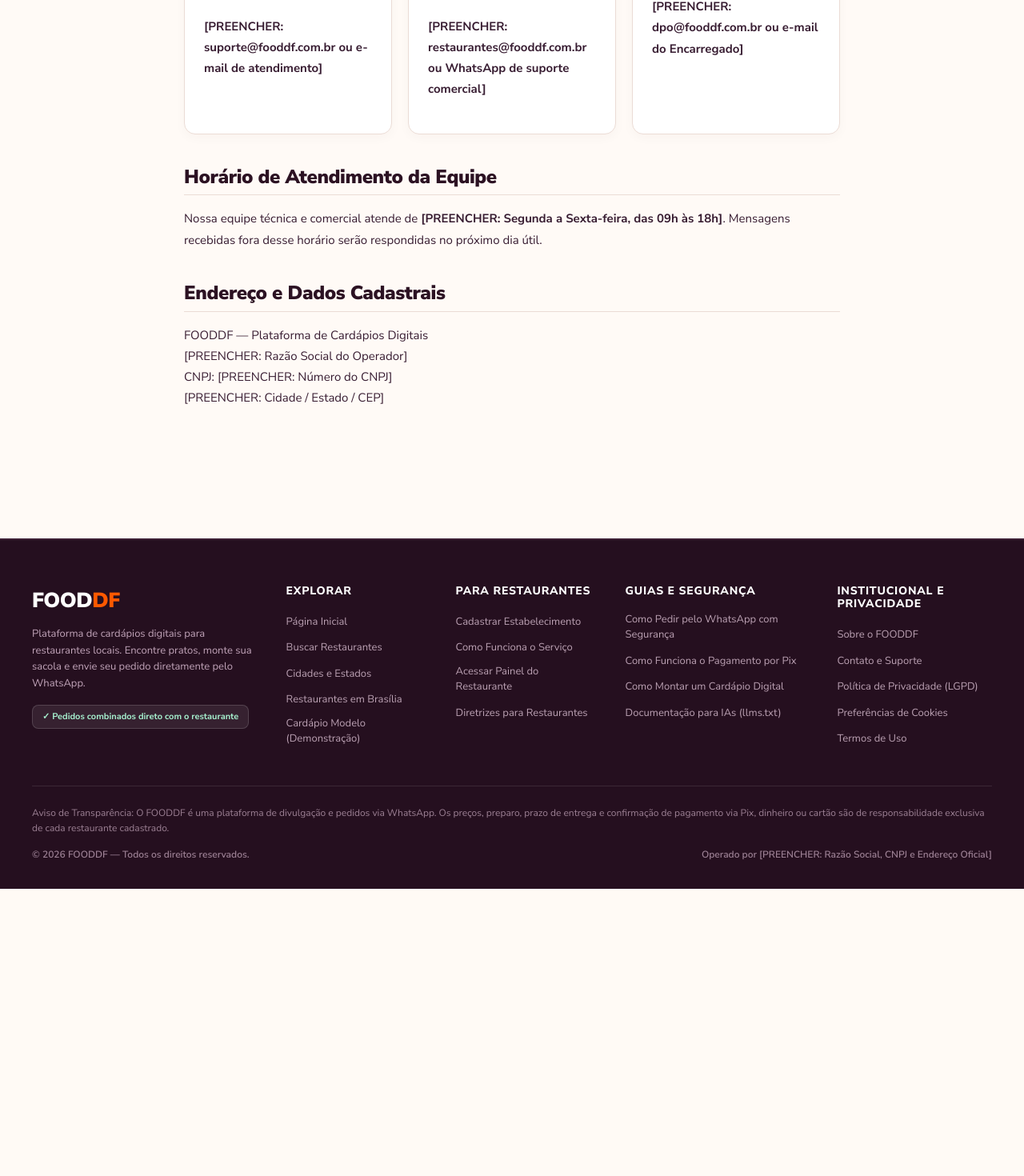
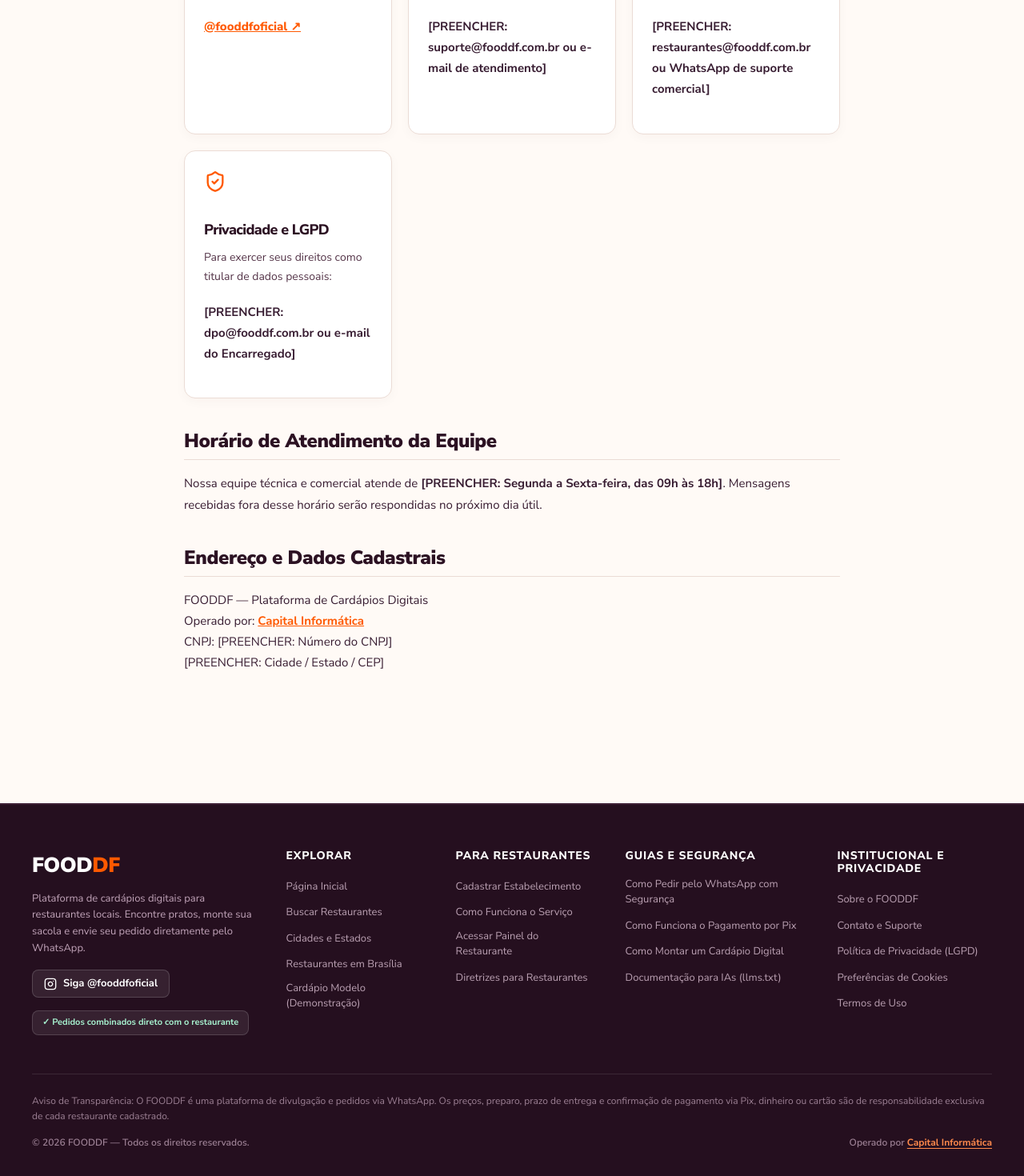
Before and after one commit to contatogeralpear-netizen/FoodDF, a Next.js app: page /contato in a window 1280 px wide. Shown: the part 888-2358 px from the top of the page at 80% size. Before the commit the page ends 1999 px from the top, so only its background shows below. Built offline with nearby package versions, Linux system fonts and the light colour scheme; no server answers.

Commit message:
feat: add Capital Informatica operator link and FoodDF official Instagram

```diff
--- a/src/app/contato/page.tsx
+++ b/src/app/contato/page.tsx
@@ -68,6 +68,28 @@ export default function ContatoPage() {
           <h2>Canais Oficiais da Plataforma</h2>
           <div style={{ display: 'grid', gridTemplateColumns: 'repeat(auto-fit, minmax(240px, 1fr))', gap: '20px', margin: '24px 0' }}>
             <div className="institutional-card-box" style={{ margin: 0 }}>
+              <div style={{ color: '#ff5900', marginBottom: '10px' }}>
+                <svg width="28" height="28" viewBox="0 0 24 24" fill="none" stroke="currentColor" strokeWidth="2" strokeLinecap="round" strokeLinejoin="round" aria-hidden="true">
+                  <rect width="20" height="20" x="2" y="2" rx="5" ry="5" />
+                  <path d="M16 11.37A4 4 0 1 1 12.63 8 4 4 0 0 1 16 11.37z" />
+                  <line x1="17.5" x2="17.51" y1="6.5" y2="6.5" />
+                </svg>
+              </div>
+              <h3>Instagram Oficial</h3>
+              <p style={{ fontSize: '14px', color: '#553549' }}>Acompanhe novidades, restaurantes parceiros e promoções:</p>
+              <p>
+                <a
+                  href="https://www.instagram.com/fooddfoficial"
+                  target="_blank"
+                  rel="noopener noreferrer"
+                  style={{ color: '#ff5900', fontWeight: 800, textDecoration: 'underline' }}
+                >
+                  @fooddfoficial ↗
+                </a>
+              </p>
+            </div>
+
+            <div className="institutional-card-box" style={{ margin: 0 }}>
               <div style={{ color: '#ff5900', marginBottom: '10px' }}><Mail size={28} /></div>
               <h3>E-mail de Suporte Geral</h3>
               <p style={{ fontSize: '14px', color: '#553549' }}>Para dúvidas sobre o funcionamento da plataforma, sugestões ou suporte:</p>
@@ -97,7 +119,15 @@ export default function ContatoPage() {
           <h2>Endereço e Dados Cadastrais</h2>
           <p>
             FOODDF — Plataforma de Cardápios Digitais<br />
-            [PREENCHER: Razão Social do Operador]<br />
+            Operado por:{' '}
+            <a
+              href="https://www.instagram.com/capital_informatica"
+              target="_blank"
+              rel="noopener noreferrer"
+              style={{ color: '#ff5900', fontWeight: 700 }}
+            >
+              Capital Informática
+            </a><br />
             CNPJ: [PREENCHER: Número do CNPJ]<br />
             [PREENCHER: Cidade / Estado / CEP]
           </p>
--- a/src/app/llms-full.txt/route.ts
+++ b/src/app/llms-full.txt/route.ts
@@ -53,7 +53,9 @@ export function GET() {
 
 ## Contato e Operação
 - Suporte Oficial: ${siteOrigin}/contato
-- Operador: [PREENCHER: Razão Social, CNPJ e E-mail Institucional do FOODDF]
+- Operador: Capital Informática (https://www.instagram.com/capital_informatica)
+- Instagram Oficial do FOODDF: https://www.instagram.com/fooddfoficial
+- Informações Cadastrais: [PREENCHER: CNPJ e E-mail Institucional do FOODDF]
 `;
 
   return new Response(body, {
--- a/src/app/llms.txt/route.ts
+++ b/src/app/llms.txt/route.ts
@@ -23,6 +23,7 @@ export function GET() {
 
 - [Sobre o FOODDF](${siteOrigin}/sobre): Missão, propósito e funcionamento da plataforma.
 - [Contato e Suporte](${siteOrigin}/contato): Canais de atendimento oficial ao cliente e aos estabelecimentos.
+- [Instagram Oficial](https://www.instagram.com/fooddfoficial): Canal oficial de novidades e restaurantes parceiros.
 - [Política de Privacidade (LGPD)](${siteOrigin}/privacidade): Tratamento de dados pessoais, direitos dos titulares e conformidade com a Lei Geral de Proteção de Dados.
 - [Preferências de Cookies](${siteOrigin}/cookies): Tipos de cookies utilizados e opções de consentimento.
 - [Termos de Uso](${siteOrigin}/termos): Condições gerais de navegação e responsabilidades contratuais.
--- a/src/app/page.tsx
+++ b/src/app/page.tsx
@@ -33,7 +33,9 @@ export default async function Page() {
     url: `${siteOrigin}/`,
     logo: `${siteOrigin}/icon.svg`,
     description: 'Plataforma de cardápios digitais e pedidos pelo WhatsApp para restaurantes do Brasil.',
-    sameAs: [],
+    sameAs: [
+      'https://www.instagram.com/fooddfoficial'
+    ],
   };
   const websiteSchema = {
     '@context': 'https://schema.org',
--- a/src/app/privacidade/page.tsx
+++ b/src/app/privacidade/page.tsx
@@ -65,7 +65,7 @@ export default function PrivacidadePage() {
           <h2>1. Quem é o Controlador dos Dados</h2>
           <p>
             O controlador dos dados pessoais tratados nesta plataforma é:<br />
-            <strong>[PREENCHER: Razão Social da Empresa Operadora do FOODDF]</strong><br />
+            <strong>Capital Informática (operadora do FOODDF)</strong> (<a href="https://www.instagram.com/capital_informatica" target="_blank" rel="noopener noreferrer" style={{ color: '#ff5900' }}>Instagram: @capital_informatica</a>)<br />
             CNPJ: [PREENCHER: Número do CNPJ]<br />
             Endereço: [PREENCHER: Endereço completo da sede]<br />
             Encarregado pelo Tratamento de Dados Pessoais (DPO): [PREENCHER: Nome do DPO / e-mail: dpo@fooddf.com.br]
--- a/src/components/footer.tsx
+++ b/src/components/footer.tsx
@@ -1,4 +1,24 @@
 import React from 'react';
+
+function InstagramIcon({ size = 16 }: { size?: number }) {
+  return (
+    <svg
+      width={size}
+      height={size}
+      viewBox="0 0 24 24"
+      fill="none"
+      stroke="currentColor"
+      strokeWidth="2"
+      strokeLinecap="round"
+      strokeLinejoin="round"
+      aria-hidden="true"
+    >
+      <rect width="20" height="20" x="2" y="2" rx="5" ry="5" />
+      <path d="M16 11.37A4 4 0 1 1 12.63 8 4 4 0 0 1 16 11.37z" />
+      <line x1="17.5" x2="17.51" y1="6.5" y2="6.5" />
+    </svg>
+  );
+}
 
 export function SiteFooter() {
   const currentYear = new Date().getFullYear();
@@ -15,6 +35,31 @@ export function SiteFooter() {
             <p className="footer-tagline">
               Plataforma de cardápios digitais para restaurantes locais. Encontre pratos, monte sua sacola e envie seu pedido diretamente pelo WhatsApp.
             </p>
+            <div className="footer-social-wrapper" style={{ marginBottom: '16px' }}>
+              <a
+                href="https://www.instagram.com/fooddfoficial"
+                target="_blank"
+                rel="noopener noreferrer"
+                className="footer-instagram-link"
+                style={{
+                  display: 'inline-flex',
+                  alignItems: 'center',
+                  gap: '8px',
+                  color: '#ffffff',
+                  fontSize: '13px',
+                  fontWeight: 700,
+                  textDecoration: 'none',
+                  background: 'rgba(255, 255, 255, 0.08)',
+                  border: '1px solid rgba(255, 255, 255, 0.16)',
+                  padding: '7px 14px',
+                  borderRadius: '8px',
+                  transition: 'background 0.2s, border-color 0.2s',
+                }}
+              >
+                <InstagramIcon size={16} />
+                <span>Siga @fooddfoficial</span>
+              </a>
+            </div>
             <div className="footer-transparency-pill">
               <span>✓ Pedidos combinados direto com o restaurante</span>
             </div>
@@ -74,7 +119,22 @@ export function SiteFooter() {
           </p>
           <div className="footer-copyright-row">
             <span>© {currentYear} FOODDF — Todos os direitos reservados.</span>
-            <span>Operado por [PREENCHER: Razão Social, CNPJ e Endereço Oficial]</span>
+            <span>
+              Operado por{' '}
+              <a
+                href="https://www.instagram.com/capital_informatica"
+                target="_blank"
+                rel="noopener noreferrer"
+                style={{
+                  color: '#ff8a4c',
+                  textDecoration: 'underline',
+                  fontWeight: 700,
+                  textUnderlineOffset: '3px',
+                }}
+              >
+                Capital Informática
+              </a>
+            </span>
           </div>
         </div>
       </div>
```
Also changed, not shown: src/app/sobre/page.tsx (+22 -1 lines).
